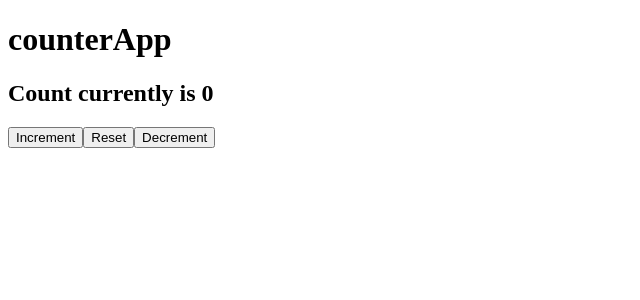
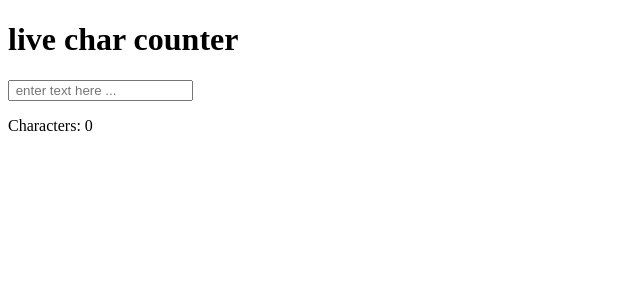
Before and after one commit to Iflaqbhat/react-restart, a React (Vite) app: page / in a window 1280 px wide. Shown: the top 300 px of the page, without its empty margins (0-640 px from the left). Built offline with nearby package versions, Linux system fonts and the light colour scheme.

Commit message:
react practice

```diff
--- a/src/App.jsx
+++ b/src/App.jsx
@@ -1,15 +1,13 @@
 import React from 'react'
 
 const App = () => {
-  const [count, setCount] = React.useState(0)
+  const [text, setText] = React.useState("")
   return (
     <div>
-      <h1>counterApp</h1>
+      <h1>live char counter</h1>
       <div>
-      <h2>Count currently is {count}</h2>
-      <button onClick={() => setCount(count + 1)}>Increment</button>
-      <button onClick={() => setCount(0)}>Reset</button>
-       <button onClick={() => setCount(count - 1)}>Decrement</button>
+      <input type="text" placeholder =" enter text here ... " value ={text} onChange={(e)=>setText(e.target.value)}></input>
+      <p>Characters: {text.length}</p>
 
       </div>
      </div>
```
